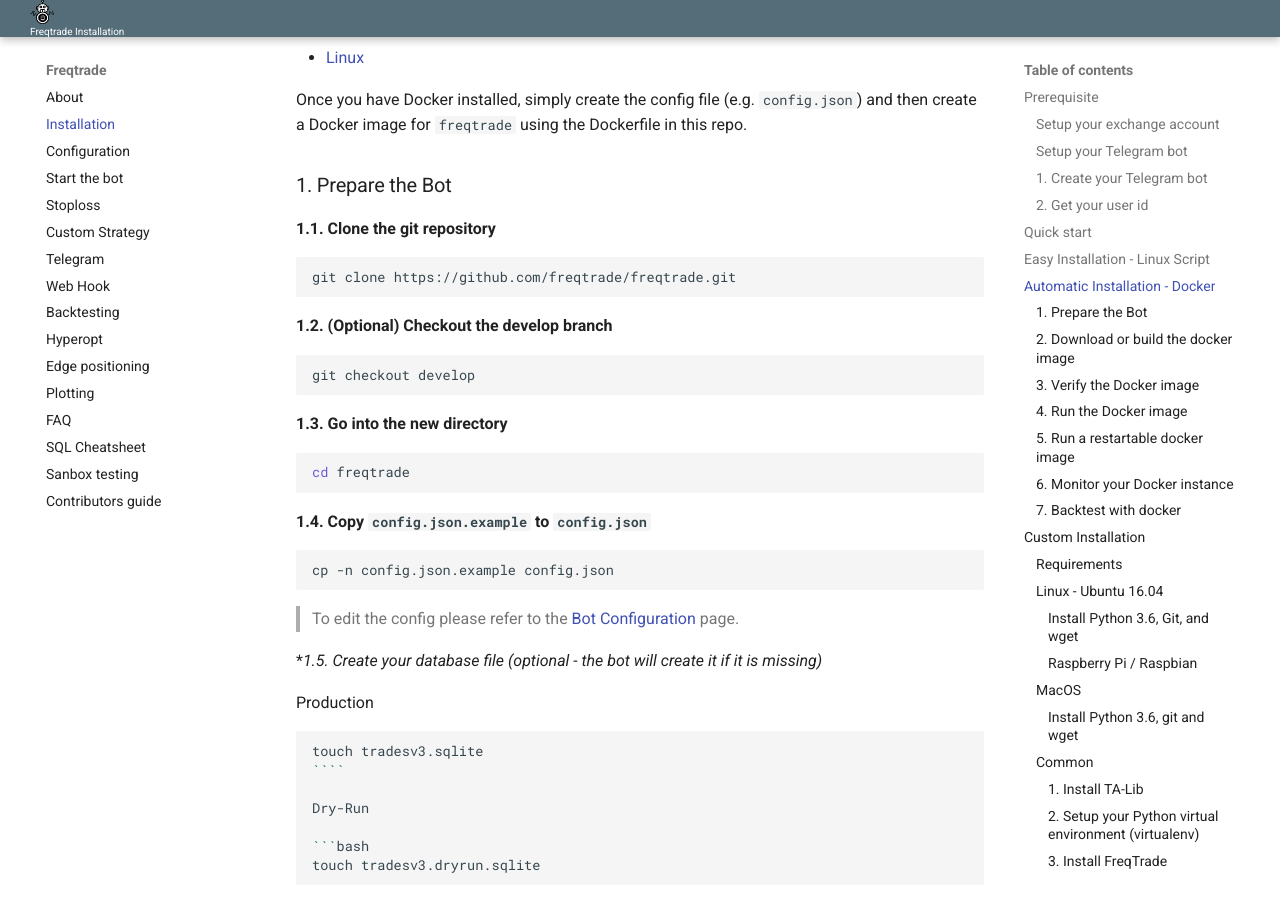
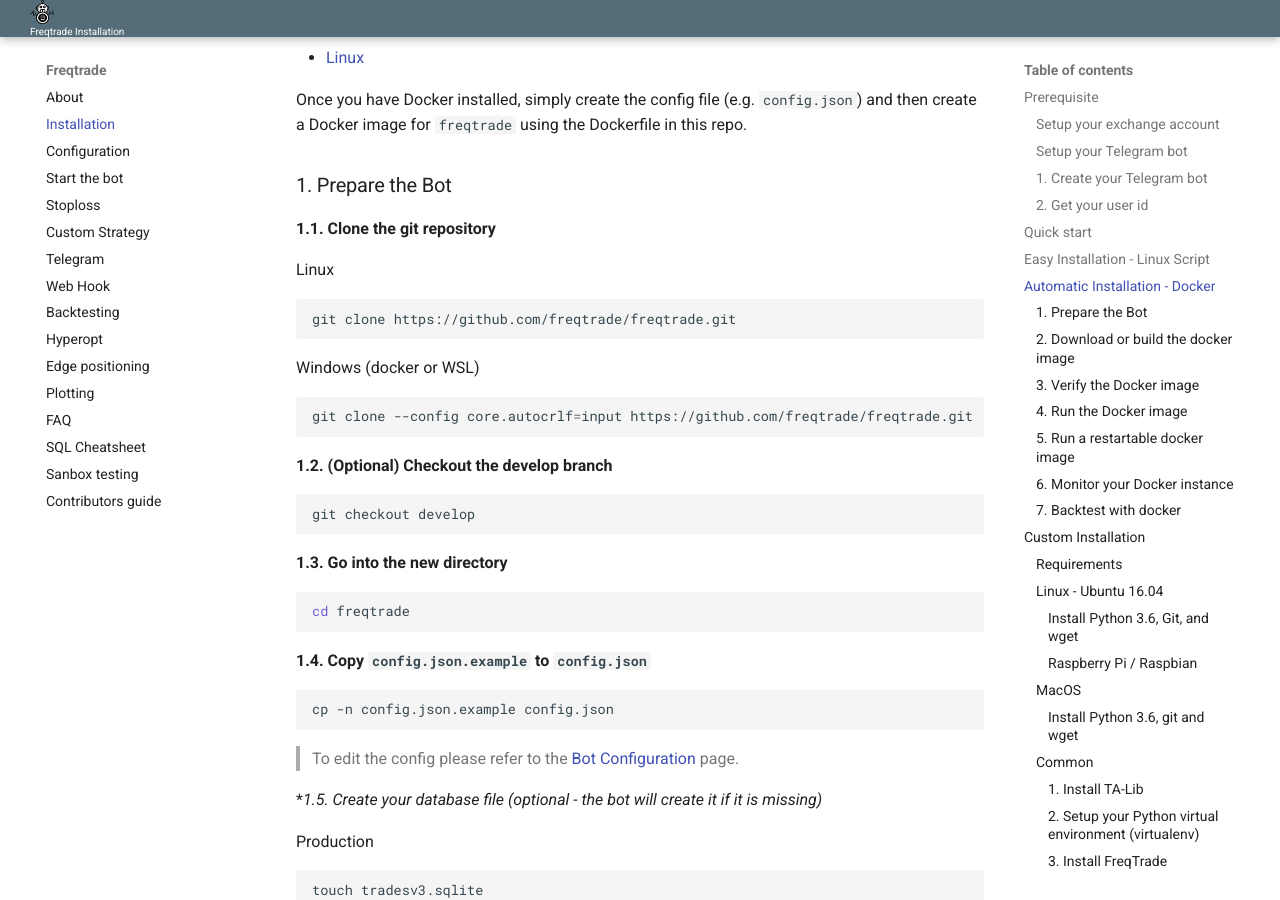
Before and after one commit to jacksonmori755/Crypto-trading-bot, an MkDocs documentation site: the page built from docs/installation.md, in a window 1280 px wide and 900 px high, scrolled down 2835 px. Built offline with MkDocs 1.6.1 and Material for MkDocs 9.7.7, drawn with Linux system fonts in a browser that asks for light colours.

Commit message:
prevent convert LF->CRLF line ending on window
During docker built on windows if in  global git config  core.autocrlf = true then when have this message :

Step 6/12 : RUN cd /tmp && /tmp/install_ta-lib.sh && rm -r /tmp/*ta-lib*
 ---> Running in c0a626821132
/tmp/install_ta-lib.sh: 4: /tmp/install_ta-lib.sh: Syntax error: "&&" unexpected

this behave is because file is in the wrong line ending format

Has script files run on linux they need to use LF lines ending so we need to ensure they are not converted to CRLF lines ending if global git config is at  core.autocrlf = true.

````diff
--- a/docs/installation.md
+++ b/docs/installation.md
@@ -115,8 +115,14 @@ Once you have Docker installed, simply create the config file (e.g. `config.json
 
 **1.1. Clone the git repository**
 
+Linux
 ```bash
 git clone https://github.com/freqtrade/freqtrade.git
+```
+
+Windows (docker or WSL)
+```bash
+git clone --config core.autocrlf=input https://github.com/freqtrade/freqtrade.git
 ```
 
 **1.2. (Optional) Checkout the develop branch**
````
